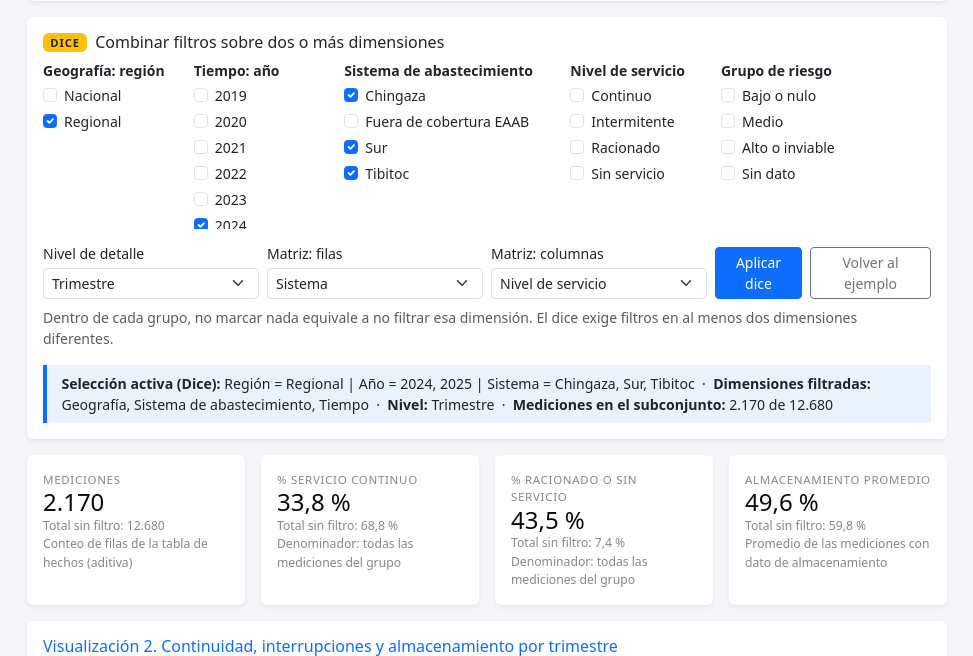
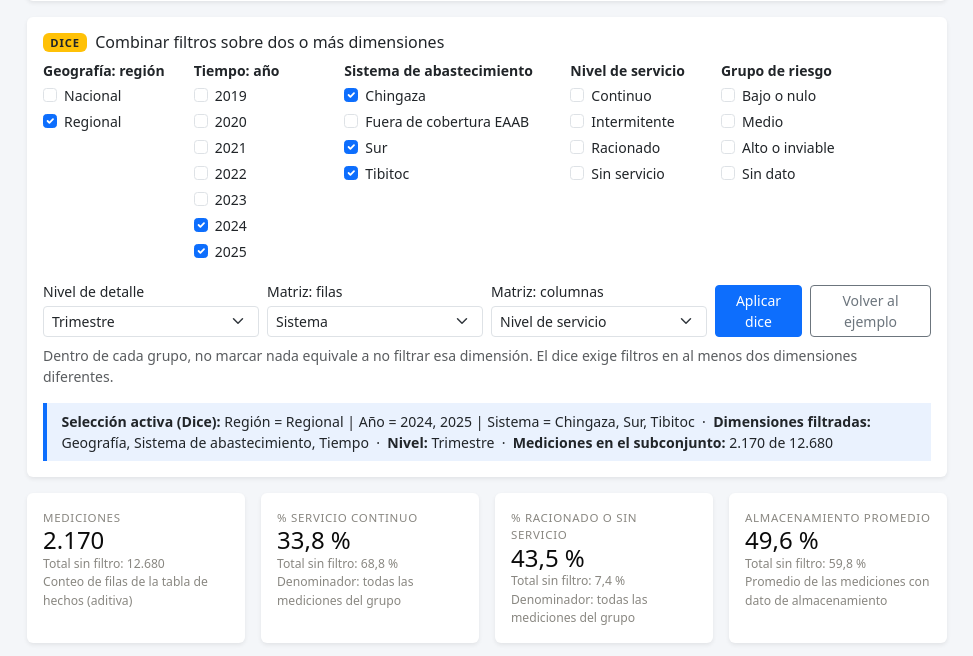
Before and after one commit to Sebas121230/Calidad-Agua-Mineria-Datos, a Flask app: page /etapa5/slice-dice in a window 1280 px wide. Shown: the part 3098-3754 px from the top of the page, without its empty margins (293-1266 px from the left). Run offline with Flask 3, Linux system fonts and the light colour scheme; data comes from the database, SQL or seed files in the repository; some libraries are stand-ins or nearby versions.

Commit message:
Mostrar todos los años en los filtros del dice

```diff
--- a/templates/etapa5/slice_dice.html
+++ b/templates/etapa5/slice_dice.html
@@ -36,7 +36,7 @@
   .viz-root .matriz td:first-child, .viz-root .matriz th:first-child { text-align: left; }
   .viz-root .matriz .pct { color: var(--text-muted); font-size: .78rem; }
   .viz-root .grafica { min-height: 320px; }
-  .viz-root .checks { max-height: 9rem; overflow-y: auto; }
+  .viz-root .checks { max-height: none; }
   .viz-root pre.sql {
     background: #0d2137; color: #e8eef5; border-radius: 8px; padding: 12px 14px;
     font-size: .74rem; white-space: pre; overflow-x: auto; margin: 0;
```
